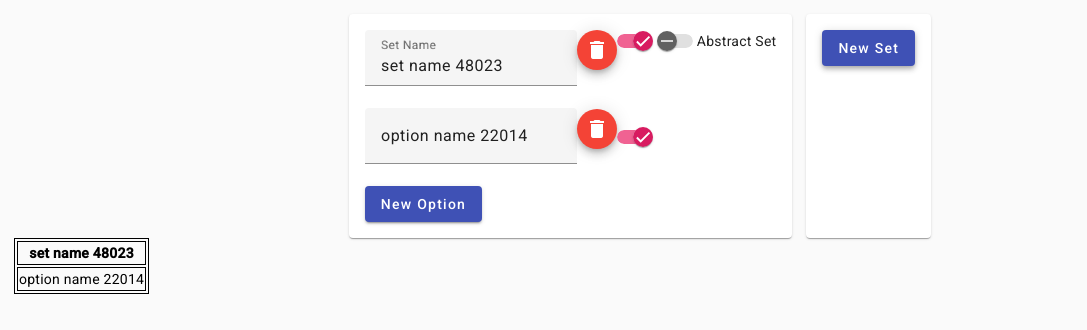
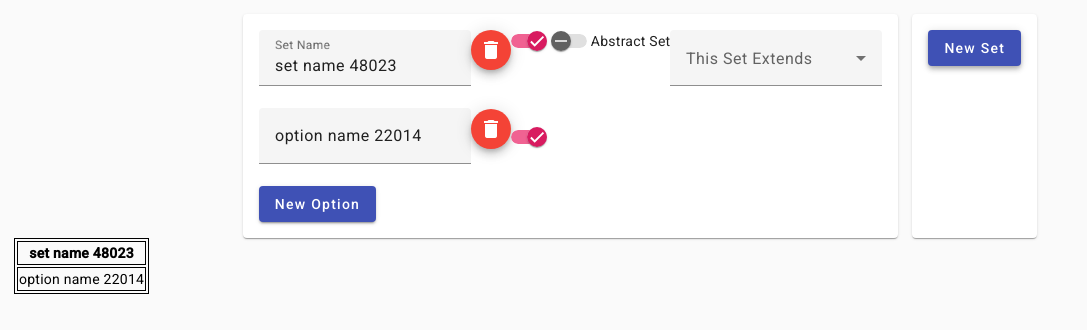
Before and after one commit to michael-dean-haynie/set-combos, an Angular app: page / in a window 1280 px wide. Both pictures are taken after a click on the button "New Set". Shown: the top 330 px of the page, without its empty margins (0-1087 px from the left). Built offline with nearby package versions, Linux system fonts and the light colour scheme.

Commit message:
start adding set extension capabilities

```diff
--- a/src/app/components/option-set-form/option-set-form.component.html
+++ b/src/app/components/option-set-form/option-set-form.component.html
@@ -12,6 +12,16 @@
       <div>
         <mat-slide-toggle color="accent" formControlName="isAbstract">Abstract Set</mat-slide-toggle>
       </div>
+      <div>
+        <mat-form-field appearance="fill">
+          <mat-label>This Set Extends</mat-label>
+          <mat-select>
+            <mat-option *ngFor="let extSet of extendableSets" [value]="extSet">
+              {{extSet}}
+            </mat-option>
+          </mat-select>
+        </mat-form-field>
+      </div>
     </mat-card-header>
     <mat-card-content>
       <ng-container formArrayName="options">
--- a/src/app/components/option-set-form/option-set-form.component.ts
+++ b/src/app/components/option-set-form/option-set-form.component.ts
@@ -1,5 +1,5 @@
 import {Component, EventEmitter, Input, Output} from '@angular/core';
-import {OptionFG, OptionSetFG} from "../../types/option-sets-form-types";
+import {OptionFG, OptionSetFG, OptionSetsFG} from "../../types/option-sets-form-types";
 import {FormArray, FormControl, FormGroup} from "@angular/forms";
 import {OptionFormComponent} from "../option-form/option-form.component";
 
@@ -14,6 +14,25 @@ export class OptionSetFormComponent {
 
   get options(): FormArray<OptionFG> {
     return this.optionSet.controls.options as FormArray<OptionFG>;
+  }
+
+  get extendableSets(): string[] {
+    const parent = this.optionSet.parent as FormArray<OptionSetFG>;
+    const results: string[] = ['None'];
+    for (const osfg of parent.controls) {
+      const val = osfg?.controls?.name?.value;
+      // shouldn't be able to extend itself
+      const sameSet = val === this.optionSet.controls.name.value;
+      // shouldn't be able to create circular extensions
+      const recFunc = (osfg: OptionSetFG) => {
+        // TODO: need to create a form control for this to check.
+      };
+      // const extensionIsCircular =
+      if (val && !sameSet) {
+        results.push(val);
+      }
+    }
+    return results;
   }
 
   addOption(): void {
--- a/src/app/components/option-sets-form/option-sets-form.component.ts
+++ b/src/app/components/option-sets-form/option-sets-form.component.ts
@@ -1,6 +1,6 @@
 import {Component, EventEmitter, Output} from '@angular/core';
 import {FormArray, FormControl, FormGroup} from '@angular/forms';
-import {OptionSetFG} from "../../types/option-sets-form-types";
+import {OptionSetFG, OptionSetsFG} from "../../types/option-sets-form-types";
 import {OptionSetFormComponent} from "../option-set-form/option-set-form.component";
 
 
@@ -10,11 +10,9 @@ import {OptionSetFormComponent} from "../option-set-form/option-set-form.compone
   styleUrls: ['./option-sets-form.component.scss']
 })
 export class OptionSetsFormComponent {
-  formGroup = new FormGroup<{
-    optionSets: FormArray<OptionSetFG>
-  }>({
+  formGroup: OptionSetsFG = new FormGroup({
     optionSets: new FormArray<OptionSetFG>([])
-  })
+  });
 
   @Output() valueChanges = new EventEmitter();
 
--- a/src/app/types/option-sets-form-types.ts
+++ b/src/app/types/option-sets-form-types.ts
@@ -1,4 +1,8 @@
 import {FormArray, FormControl, FormGroup} from "@angular/forms";
+
+export type OptionSetsFG = FormGroup<{
+  optionSets: FormArray<OptionSetFG>
+}>;
 
 export type OptionSetFG = FormGroup<{
   name: FormControl<string|null>,
```
Also changed, not shown: src/app/app.module.ts (+6 -4 lines), 1 other file (tests, documents, lock files or other folders).
